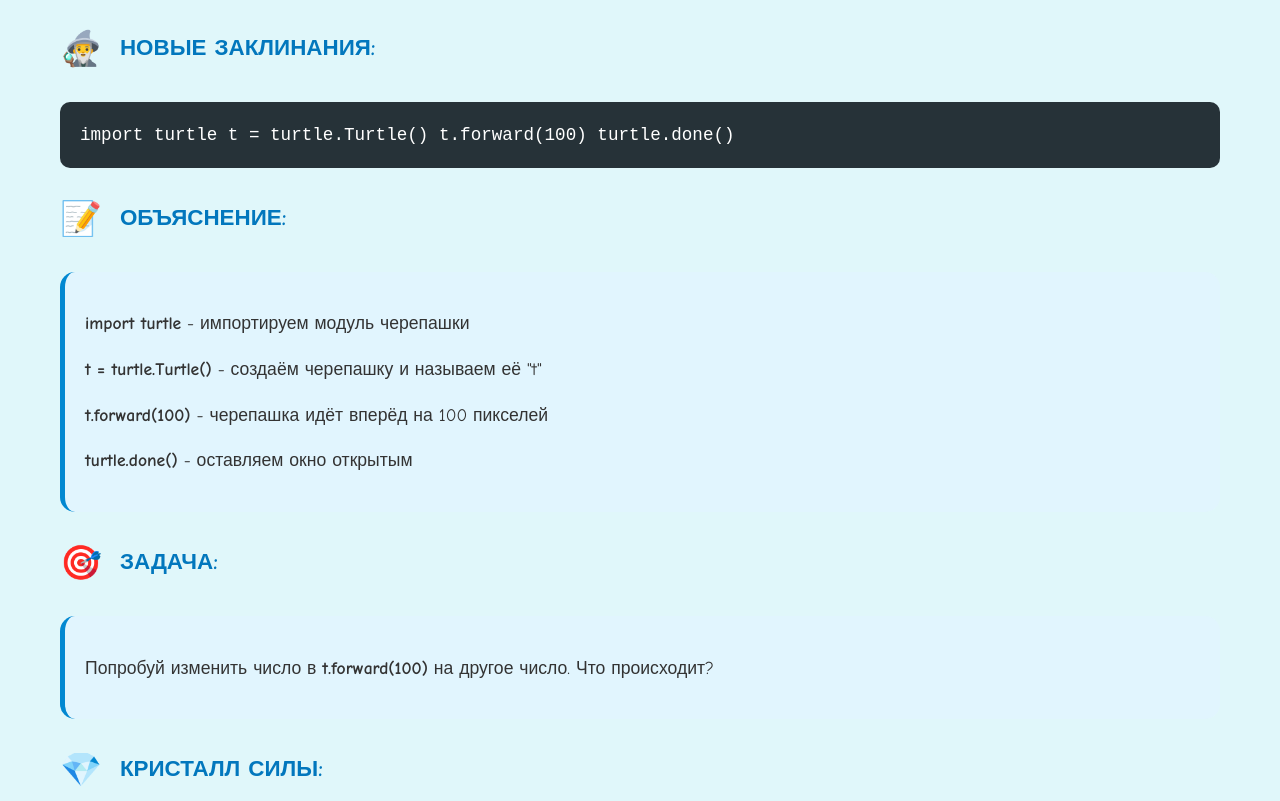
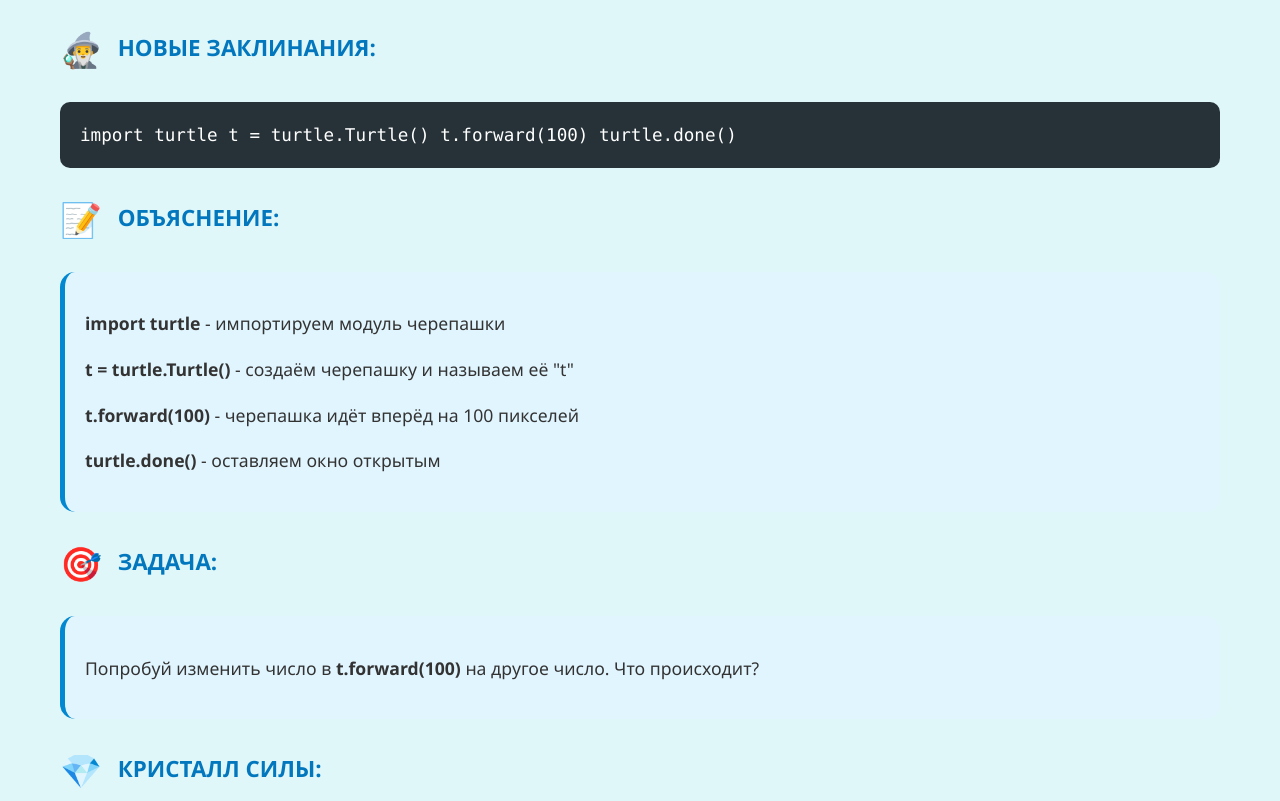
Before and after one commit to KrozhDev/pythoshka10, a plain HTML site: page lesson1.html in a window 1280 px wide. Shown: the part 818-1619 px from the top of the page. Drawn offline with Linux system fonts and the light colour scheme.

Commit message:
Исправлены шрифты: заменен Comic Sans MS на современные читаемые шрифты (Segoe UI, Roboto, Helvetica Neue)

```diff
--- a/lesson1.html
+++ b/lesson1.html
@@ -10,7 +10,7 @@
         }
 
         body {
-            font-family: 'Comic Sans MS', 'Arial', sans-serif;
+            font-family: 'Segoe UI', 'Roboto', 'Helvetica Neue', Arial, sans-serif;
             background-color: #e0f7fa;
             color: #333;
             max-width: 1200px;
@@ -64,7 +64,7 @@
             padding: 20px;
             border-radius: 10px;
             overflow-x: auto;
-            font-family: 'Courier New', monospace;
+            font-family: 'Consolas', 'Monaco', 'Courier New', monospace;
             margin: 25px 0;
             font-size: 1.1em;
             line-height: 1.5;
```
Also changed, not shown: index.html (+2 -2 lines), lesson10.html (+2 -2 lines), lesson2.html (+2 -2 lines), lesson3.html (+2 -2 lines), lesson4.html (+2 -2 lines), lesson5.html (+2 -2 lines), lesson6.html (+2 -2 lines), lesson7.html (+2 -2 lines), lesson8.html (+2 -2 lines), lesson9.html (+2 -2 lines).
